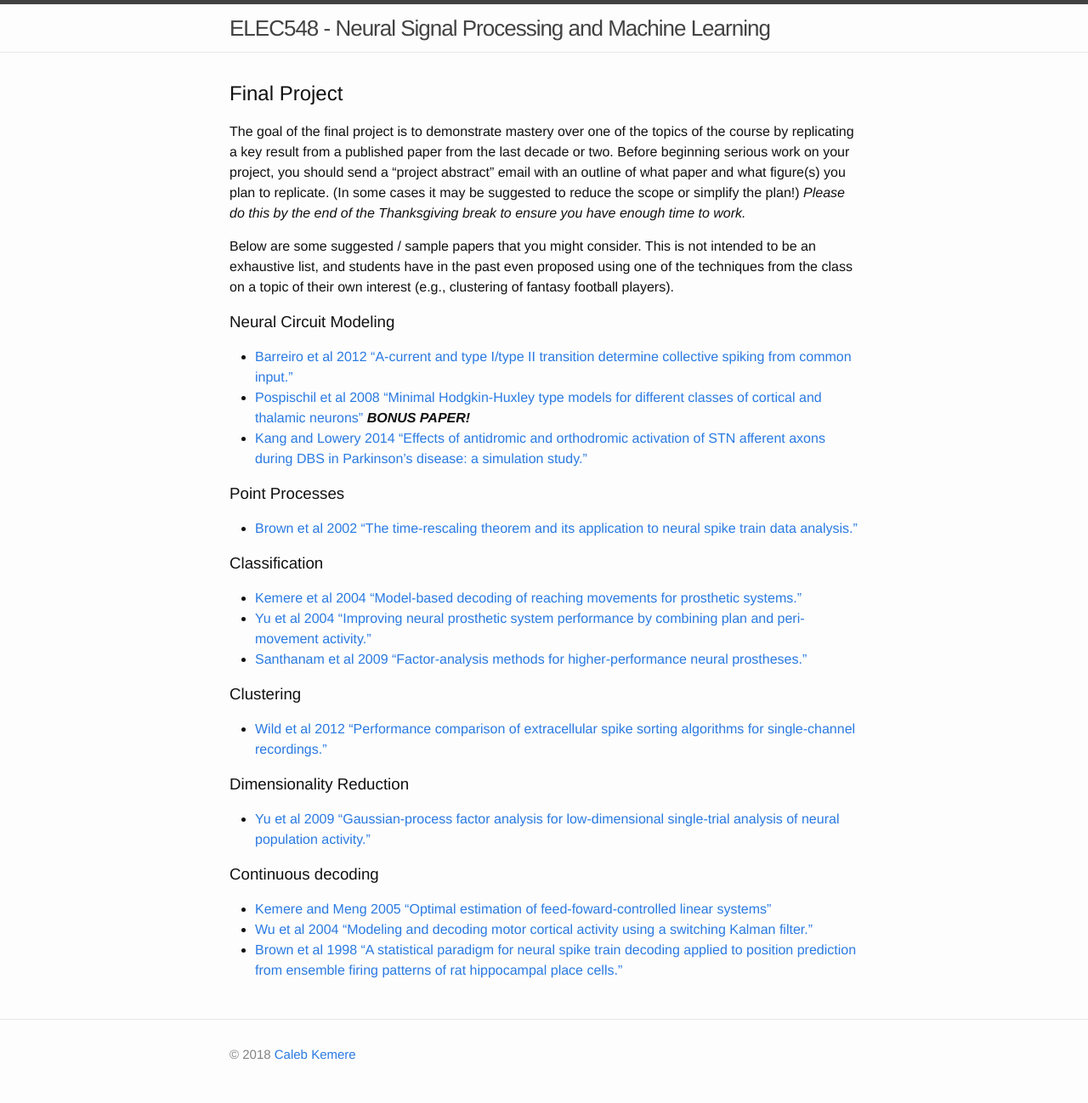
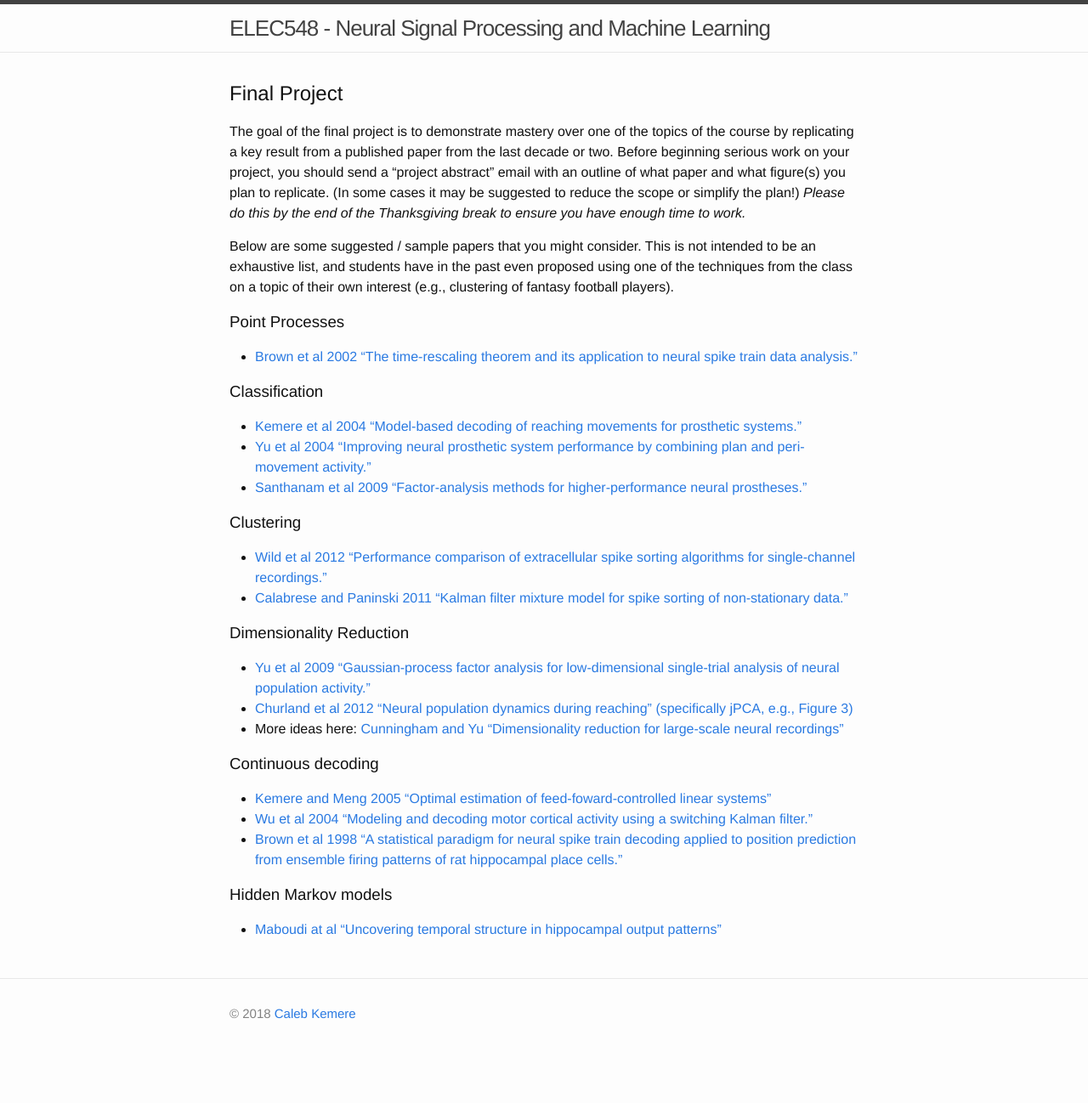
Before and after one commit to elec548/elec548.github.io, a Jekyll site: the page built from Assignments/finalproject.md, in a window 1280 px wide. Shown: the whole page at 85% size. Built offline with Jekyll 4.4.1, drawn with Linux system fonts in a browser that asks for light colours; after the commit the page ends 1250 px from its top, so only the background shows below that.

Commit message:
Updated final project

```diff
--- a/Assignments/finalproject.md
+++ b/Assignments/finalproject.md
@@ -18,10 +18,12 @@ intended to be an exhaustive list, and students have in the past even proposed
 using one of the techniques from the class on a topic of their own interest
 (e.g., clustering of fantasy football players).
 
+<!--
 ### Neural Circuit Modeling
   - [Barreiro et al 2012 "A-current and type I/type II transition determine collective spiking from common input."](FinalProject/Barreiro2012.pdf)
   - [Pospischil et al 2008 "Minimal Hodgkin-Huxley type models for different classes of cortical and thalamic neurons"](FinalProject/Pospischil2008.pdf) ***BONUS PAPER!***
   - [Kang and Lowery 2014 "Effects of antidromic and orthodromic activation of STN afferent axons during DBS in Parkinson's disease: a simulation study."](FinalProject/Kang2014.pdf)
+-->
 
 ### Point Processes
   - [Brown et al 2002 "The time-rescaling theorem and its application to neural spike train data analysis."](FinalProject/Brown2002.pdf)
@@ -33,11 +35,17 @@ using one of the techniques from the class on a topic of their own interest
 
 ### Clustering
   - [Wild et al 2012 "Performance comparison of extracellular spike sorting algorithms for single-channel recordings."](FinalProject/Wild2012.pdf)
+  - [Calabrese and Paninski 2011 "Kalman filter mixture model for spike sorting of non-stationary data."](https://www.sciencedirect.com/science/article/pii/S0165027010006655)
 
 ### Dimensionality Reduction
   - [Yu et al 2009 "Gaussian-process factor analysis for low-dimensional single-trial analysis of neural population activity."](FinalProject/Yu2009.pdf)
+  - [Churland et al 2012 "Neural population dynamics during reaching" (specifically jPCA, e.g., Figure 3)](https://www.nature.com/articles/nature11129)
+  - More ideas here: [Cunningham and Yu "Dimensionality reduction for large-scale neural recordings"](https://www.ncbi.nlm.nih.gov/pmc/articles/PMC4433019/)
 
 ### Continuous decoding
   - [Kemere and Meng 2005 "Optimal estimation of feed-foward-controlled linear systems"](FinalProject/Kemere2005.pdf)
   - [Wu et al 2004 "Modeling and decoding motor cortical activity using a switching Kalman filter."](FinalProject/Wu2004.pdf)
   - [Brown et al 1998 "A statistical paradigm for neural spike train decoding applied to position prediction from ensemble firing patterns of rat hippocampal place cells."](FinalProject/Brown1998.pdf)
+
+### Hidden Markov models
+  - [Maboudi at al "Uncovering temporal structure in hippocampal output patterns"](https://elifesciences.org/articles/34467)
```
Also changed, not shown: index.md (+0 -3 lines).
